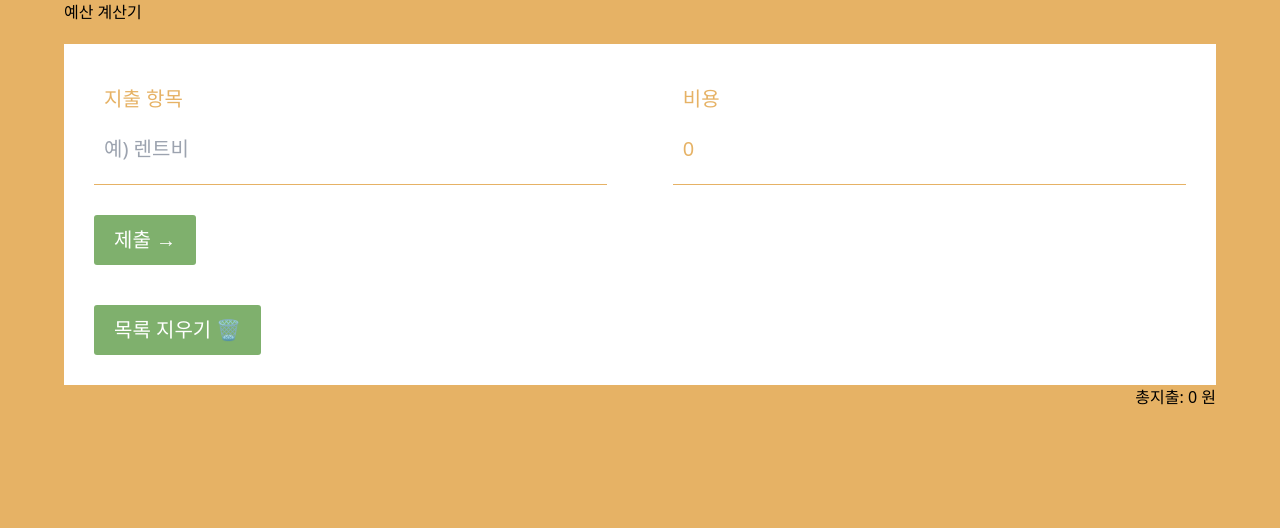
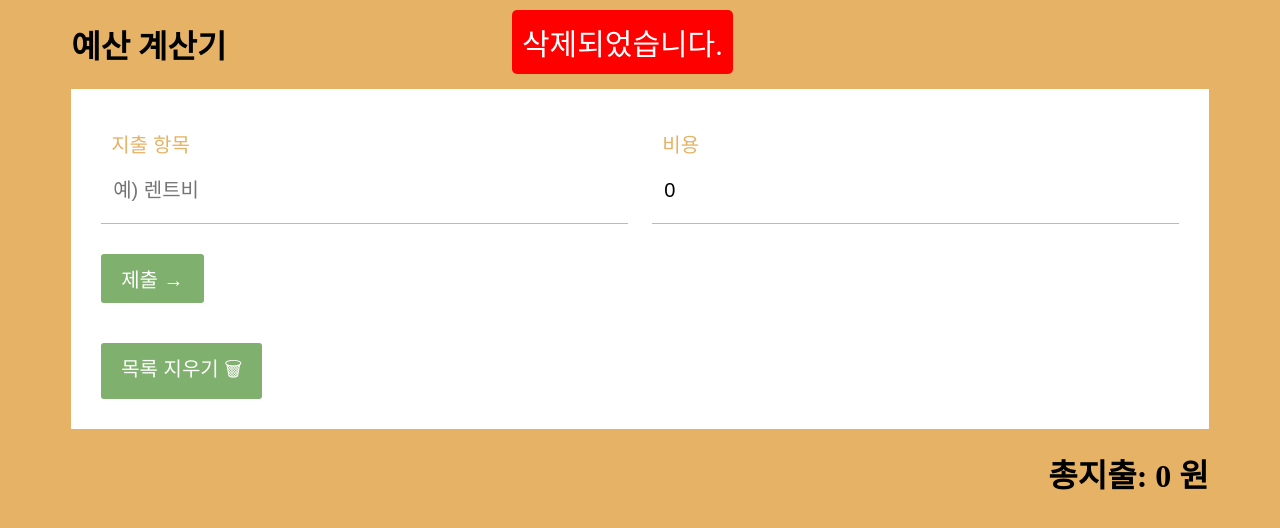
Before and after one commit to JiWoo-Yoo/study-missions, a React (Create React App) app in the folder budget-calc/: page / in a window 1280 px wide. Both pictures are taken after a click on the button "목록 지우기 🗑". Shown: the top 528 px of the page. Built offline with nearby package versions, Linux system fonts and the light colour scheme.

Commit message:
mission8 added updating & alerting

```diff
--- a/budget-calc/src/App.css
+++ b/budget-calc/src/App.css
@@ -1,6 +1,6 @@
-@tailwind base;
+/* @tailwind base;
 @tailwind components;
-@tailwind utilities;
+@tailwind utilities; */
 
 input {
   outline: none;
--- a/budget-calc/src/App.js
+++ b/budget-calc/src/App.js
@@ -1,13 +1,16 @@
-import React, { useState } from "react";
+import React, { useState, useCallback, useEffect } from "react";
+// useCallback: 함수 렌더링 최적화
 import "./App.css";
-import List from "./components/List";
+import Lists from "./components/Lists";
 import Input from "./components/Input";
+import CustomAlert from "./components/CustomAlert";
 
 export default function App() {
   const [expData, setExpData] = useState([]);
   const [titleValue, setTitleValue] = useState("");
   const [costValue, setCostValue] = useState(0);
   const [totalCost, setTotalCost] = useState(0);
+  const [keyword, keywordState] = useState("");
 
   const btnStyle = {
     backgroundColor: "#7fb06d",
@@ -19,7 +22,7 @@ export default function App() {
     cursor: "pointer",
   };
 
-  const sumCost = () => {
+  const sumCost = useCallback(() => {
     if (expData.length < 1) {
       setTotalCost(0);
     } else {
@@ -29,19 +32,26 @@ export default function App() {
       });
       setTotalCost(total);
     }
-  };
+  }, [expData]);
+
+  // expData값이 바뀔때마다 sumCost 호출
+  useEffect(() => {
+    sumCost();
+  }, [expData, sumCost]);
 
   const deleteAll = () => {
     setExpData([]);
     setTitleValue("");
     setCostValue(0);
     setTotalCost(0);
+    keywordState("delete");
   };
 
   return (
     <div className="container">
       <div className="title">
         <h1>예산 계산기</h1>
+        <CustomAlert keyword={keyword} />
       </div>
       <div className="calcBlock">
         <Input
@@ -52,9 +62,14 @@ export default function App() {
           setTitleValue={setTitleValue}
           costValue={costValue}
           setCostValue={setCostValue}
+          keywordState={keywordState}
+        />
+        <Lists
+          expData={expData}
+          setExpData={setExpData}
           sumCost={sumCost}
+          keywordState={keywordState}
         />
-        <List expData={expData} setExpData={setExpData} sumCost={sumCost} />
         <div className="btnBlock">
           <button onClick={deleteAll} style={btnStyle}>
             목록 지우기 🗑
--- /dev/null
+++ b/budget-calc/src/components/CustomAlert.js
@@ -0,0 +1,50 @@
+import React, { useState, useEffect } from "react";
+
+const CustomAlert = ({ keyword }) => {
+  const [message, setMessage] = useState("");
+  const [backgroundColor, setBackgroundColor] = useState("");
+
+  useEffect(() => {
+    if (keyword === "add") {
+      setMessage("추가되었습니다.");
+      setBackgroundColor("green");
+    } else if (keyword === "delete") {
+      setMessage("삭제되었습니다.");
+      setBackgroundColor("red");
+    } else if (keyword === "modified") {
+      setMessage("수정되었습니다.");
+      setBackgroundColor("salmon");
+    }
+
+    const notificationTimeout = setTimeout(() => {
+      setMessage("");
+      setBackgroundColor("");
+    }, 3000);
+
+    return () => {
+      clearTimeout(notificationTimeout);
+    };
+  }, [keyword]);
+
+  return (
+    <div
+      style={{
+        display: message ? "block" : "none",
+        backgroundColor: backgroundColor,
+        padding: "10px",
+        borderRadius: "5px",
+        position: "fixed",
+        left: "40%",
+        top: "10px",
+
+        zIndex: "999",
+        fontSize: "30px",
+        color: "white",
+      }}
+    >
+      {message}
+    </div>
+  );
+};
+
+export default CustomAlert;
--- a/budget-calc/src/components/Input.js
+++ b/budget-calc/src/components/Input.js
@@ -8,7 +8,7 @@ export default function Input({
   setTitleValue,
   costValue,
   setCostValue,
-  sumCost,
+  keywordState,
 }) {
   const inputStyle = {
     padding: "10px",
@@ -23,16 +23,20 @@ export default function Input({
       setTitleValue("");
       setCostValue(0);
     } else {
-      let newExpData = expData;
-      newExpData.push({
-        id: new Date().getTime(),
-        title: titleValue,
-        cost: costValue,
-      });
+      const newExpData = [
+        // 리액트 불변성 지키기 위한 전개 연산자
+        ...expData,
+        {
+          id: new Date().getTime(),
+          title: titleValue,
+          cost: costValue,
+        },
+      ];
+
       setExpData(newExpData);
       setTitleValue("");
       setCostValue(0);
-      sumCost();
+      keywordState("add");
     }
   };
 
--- a/budget-calc/src/components/List.js
+++ b/budget-calc/src/components/List.js
@@ -1,6 +1,10 @@
-import React from "react";
+import React, { useState } from "react";
 
-export default function List({ expData, setExpData, sumCost }) {
+const List = React.memo(
+  ({ id, title, cost, expData, setExpData, keywordState }) => {
+    const [isEditing, setIsEditing] = useState(false);
+    const [editedTitle, setEditedTitle] = useState(title);
+    const [editedCost, setEditedCost] = useState(cost);
     const listStyle = () => {
       return {
         padding: "20px",
@@ -16,17 +20,79 @@ export default function List({ expData, setExpData, sumCost }) {
     const deleteData = (id) => {
       let newExpData = expData.filter((data) => data.id !== id);
       setExpData(newExpData);
-    sumCost();
+      keywordState("delete");
+    };
+
+    const handleEdit = () => {
+      setIsEditing(!isEditing);
+    };
+
+    const editData = (id) => {
+      let updatedExpData = expData.map((data) => {
+        if (data.id === id) {
+          return {
+            ...data,
+            title: editedTitle,
+            cost: editedCost,
+          };
+        }
+        return data;
+      });
+      setExpData(updatedExpData);
+      setIsEditing(false);
+      keywordState("modified");
+    };
+
+    const handleChange = (e) => {
+      if (e.target.name === "editTitleValue") {
+        setEditedTitle(e.target.value);
+      } else if (e.target.name === "editCostValue") {
+        setEditedCost(e.target.value);
+      }
     };
 
     return (
-    <div className="lists">
       <div>
-        {expData.map((data) => (
-          <div className="list" style={listStyle()} key={data.id}>
-            <div>{data.title}</div>
-            <div style={{ color: "gray", position: "absolute", left: "50%" }}>
-              {Number(data.cost)}
+        <div className="list" style={listStyle()} key={id}>
+          <div>
+            {!isEditing ? (
+              title
+            ) : (
+              <input
+                type="text"
+                style={{
+                  fontSize: "16px",
+                  margin: "0px",
+                  border: "1px solid gray",
+                }}
+                value={editedTitle}
+                onChange={handleChange}
+                name="editTitleValue"
+              />
+            )}
+          </div>
+          <div
+            style={{
+              color: "gray",
+              position: "absolute",
+              left: "50%",
+            }}
+          >
+            {!isEditing ? (
+              Number(cost)
+            ) : (
+              <input
+                type="number"
+                style={{
+                  fontSize: "16px",
+                  margin: "0px",
+                  border: "1px solid gray",
+                }}
+                value={Number(editedCost)}
+                onChange={handleChange}
+                name="editCostValue"
+              />
+            )}
           </div>
           <div style={{ position: "absolute", right: "2%" }}>
             <button
@@ -38,8 +104,9 @@ export default function List({ expData, setExpData, sumCost }) {
                 marginRight: "5px",
                 fontSize: "20px",
               }}
+              onClick={handleEdit}
             >
-                🔨
+              {!isEditing ? "🔨" : "취소"}
             </button>
             <button
               style={{
@@ -49,14 +116,17 @@ export default function List({ expData, setExpData, sumCost }) {
                 cursor: "pointer",
                 fontSize: "20px",
               }}
-                onClick={() => deleteData(data.id)}
+              onClick={() => {
+                !isEditing ? deleteData(id) : editData(id);
+              }}
             >
-                ❌
+              {!isEditing ? "❌" : "✔"}
             </button>
           </div>
-          </div>
-        ))}
         </div>
       </div>
     );
   }
+);
+
+export default List;
--- /dev/null
+++ b/budget-calc/src/components/Lists.js
@@ -0,0 +1,24 @@
+import React from "react";
+import List from "./List";
+// React.memo: 렌더링 최적화
+const Lists = React.memo(({ expData, setExpData, keywordState }) => {
+  return (
+    <div className="lists">
+      <div>
+        {expData.map((data) => (
+          <List
+            key={data.id}
+            id={data.id}
+            title={data.title}
+            cost={data.cost}
+            expData={expData}
+            setExpData={setExpData}
+            keywordState={keywordState}
+          />
+        ))}
+      </div>
+    </div>
+  );
+});
+
+export default Lists;
```
Lines whose indentation alone changed are shown as unchanged.
